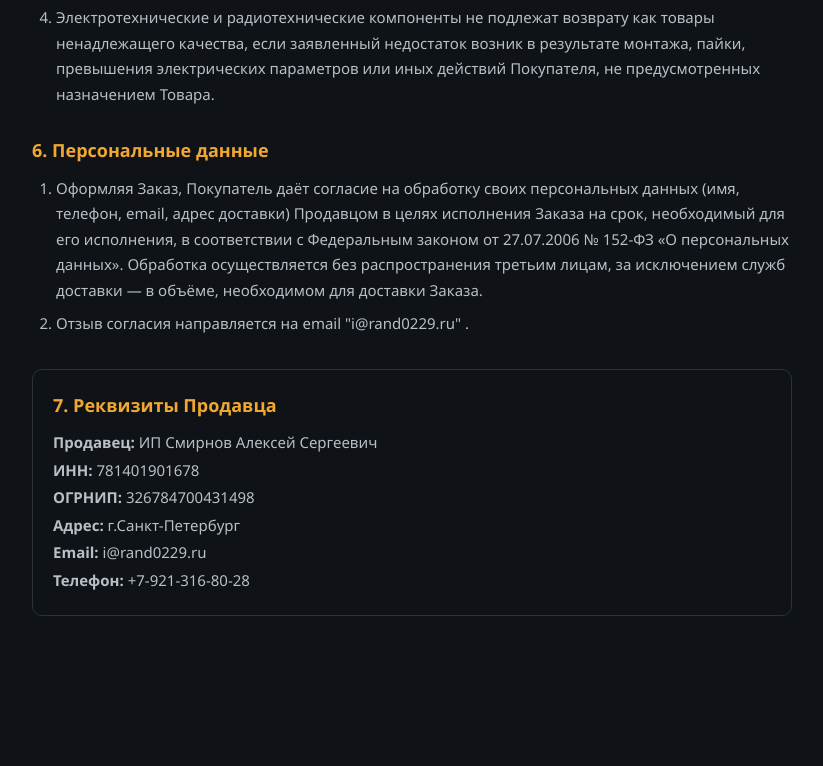
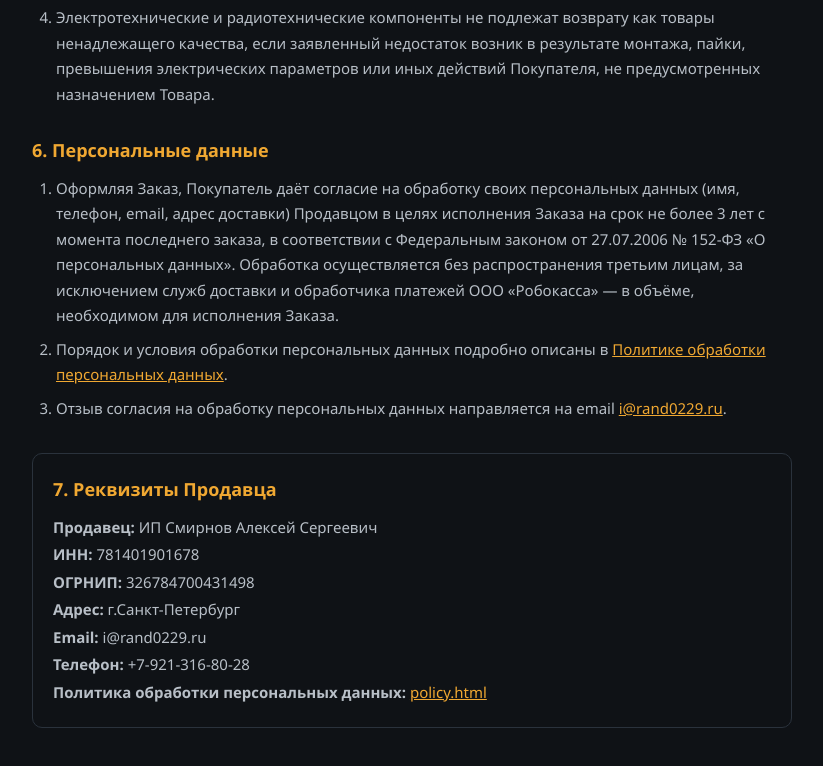
Before and after one commit to 0229rand-cell/zx-hobby, a plain HTML site: page offer.html in a window 1280 px wide. Shown: the part 1616-2382 px from the top of the page, without its empty margins (228-1051 px from the left). Before the commit the page ends 2292 px from the top, so only its background shows below. Drawn offline with Linux system fonts and the light colour scheme.

Commit message:
Add files via upload

```diff
--- a/offer.html
+++ b/offer.html
@@ -19,6 +19,7 @@
   h2 { font-size: 18px; margin: 28px 0 10px; color: var(--accent); }
   p, li { color: var(--muted); font-size: 15px; margin-bottom: 8px; }
   ol { padding-left: 24px; }
+  a { color: var(--accent); }
   .back { display: inline-block; margin-bottom: 24px; color: var(--accent); text-decoration: none; }
   .back:hover { text-decoration: underline; }
   .req { margin-top: 32px; padding: 20px; border: 1px solid var(--line); border-radius: 10px; }
@@ -69,8 +70,9 @@
 
   <h2>6. Персональные данные</h2>
   <ol>
-    <li>Оформляя Заказ, Покупатель даёт согласие на обработку своих персональных данных (имя, телефон, email, адрес доставки) Продавцом в целях исполнения Заказа на срок, необходимый для его исполнения, в соответствии с Федеральным законом от 27.07.2006 № 152-ФЗ «О персональных данных». Обработка осуществляется без распространения третьим лицам, за исключением служб доставки — в объёме, необходимом для доставки Заказа.</li>
-    <li>Отзыв согласия направляется на email "i@rand0229.ru" <i@rand0229.ru>.</li>
+    <li>Оформляя Заказ, Покупатель даёт согласие на обработку своих персональных данных (имя, телефон, email, адрес доставки) Продавцом в целях исполнения Заказа на срок не более 3 лет с момента последнего заказа, в соответствии с Федеральным законом от 27.07.2006 № 152-ФЗ «О персональных данных». Обработка осуществляется без распространения третьим лицам, за исключением служб доставки и обработчика платежей ООО «Робокасса» — в объёме, необходимом для исполнения Заказа.</li>
+    <li>Порядок и условия обработки персональных данных подробно описаны в <a href="policy.html">Политике обработки персональных данных</a>.</li>
+    <li>Отзыв согласия на обработку персональных данных направляется на email <a href="mailto:i@rand0229.ru">i@rand0229.ru</a>.</li>
   </ol>
 
   <div class="req">
@@ -81,6 +83,7 @@
     <p><strong>Адрес:</strong> г.Санкт-Петербург </p>
     <p><strong>Email:</strong> i@rand0229.ru </p>
     <p><strong>Телефон:</strong> +7-921-316-80-28 </p>
+    <p><strong>Политика обработки персональных данных:</strong> <a href="policy.html">policy.html</a></p>
   </div>
 </div>
 </body>
```
